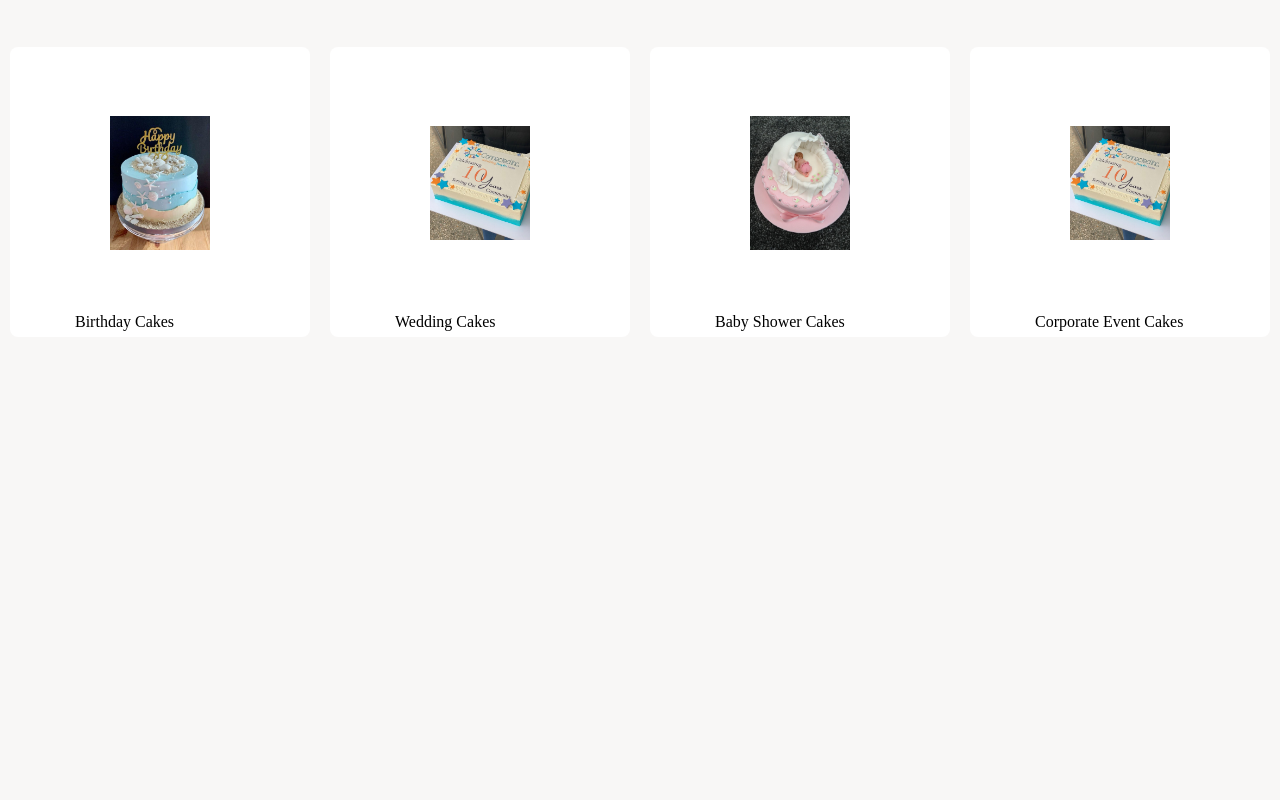
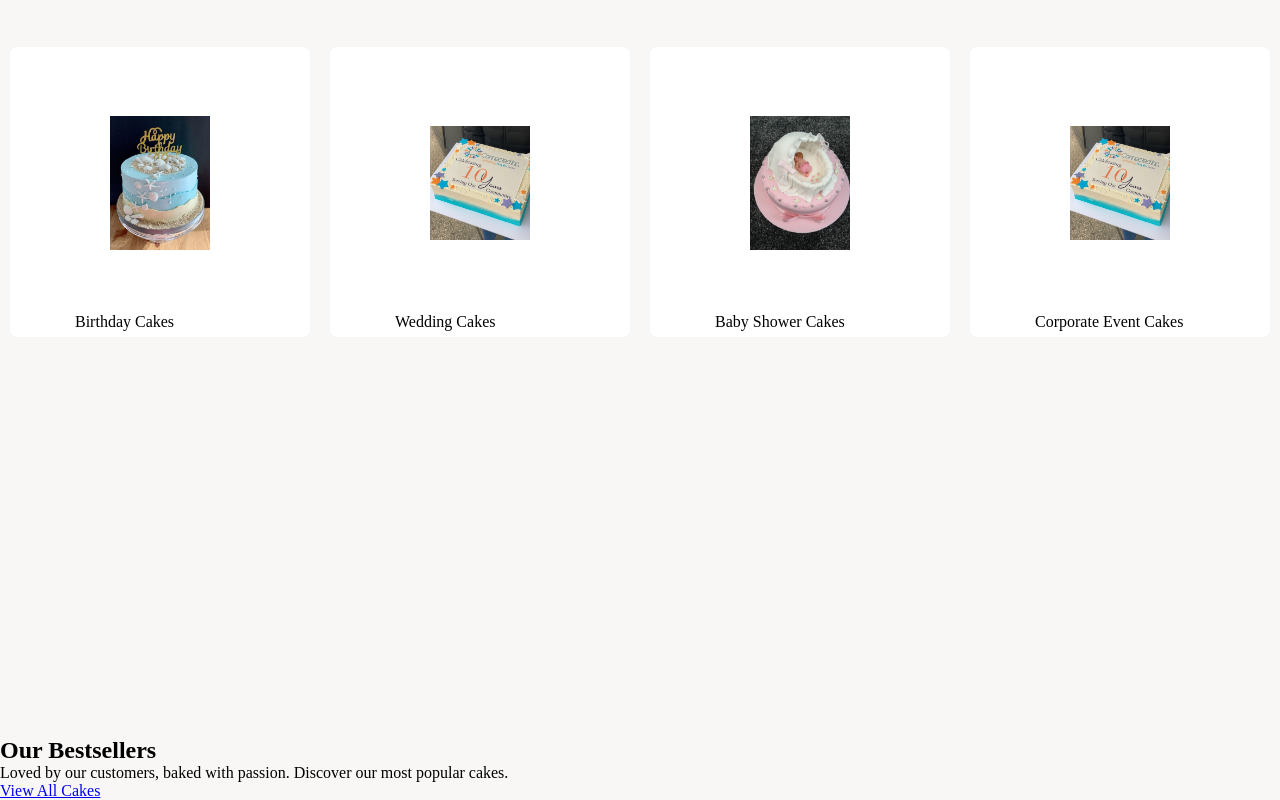
Before and after one commit to neducod/slice-of-joy, a plain HTML site: page index.html in a window 1280 px wide. Shown: the part 1002-1802 px from the top of the page. Before the commit the page ends 1739 px from the top, so only its background shows below. Drawn offline with Linux system fonts and the light colour scheme.

Commit message:
not still satisfied with the feature but moving on

```diff
--- a/index.html
+++ b/index.html
@@ -72,5 +72,15 @@
             </div>
         </div>
     </section>
+    <section>
+        <div>
+            <h2>Our Bestsellers</h2>
+            <p>Loved by our customers, baked with passion. Discover our most popular cakes.</p>
+            <a href="#">View All Cakes</a>
+        </div>
+        <div>
+            <div></div>
+        </div>
+    </section>
 </body>
 </html>
```
Also changed, not shown: styles.css (line endings or trailing spaces).
